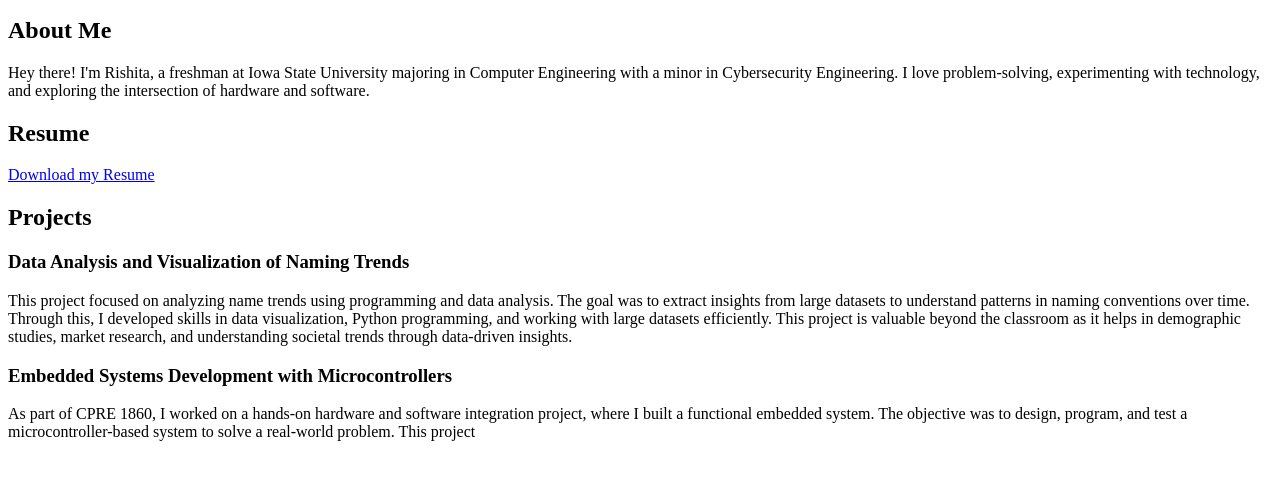
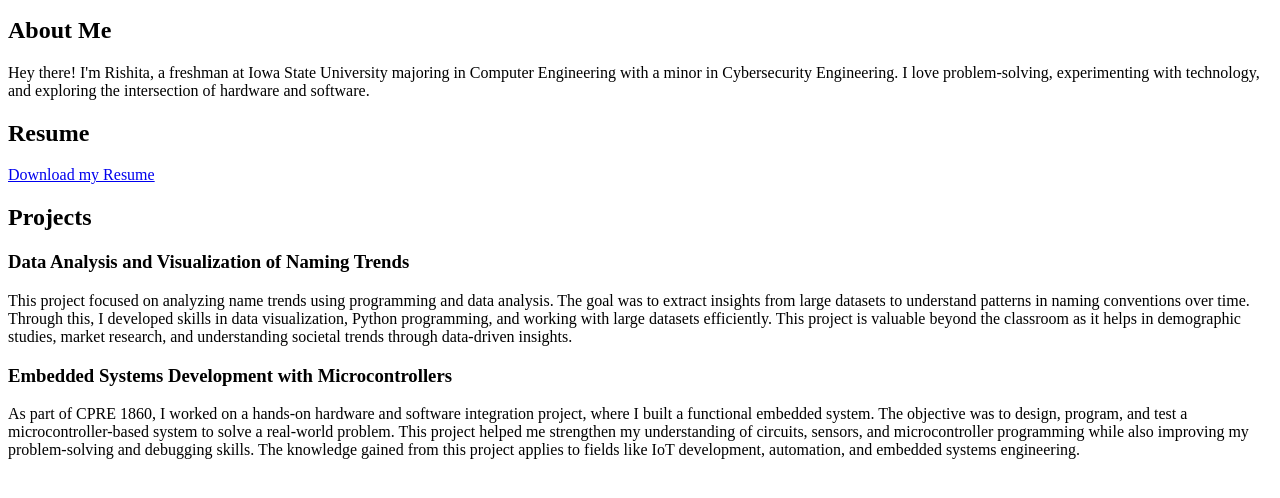
Before and after one commit to rishitaa25/Rishita_Portfolio, a plain HTML site: page index.html in a window 1280 px wide. Shown: the part 152-650 px from the top of the page. Drawn offline with Linux system fonts and the light colour scheme.

Commit message:
Update index.html

```diff
--- a/index.html
+++ b/index.html
@@ -42,7 +42,12 @@
         <h3>Embedded Systems Development with Microcontrollers</h3>
         <p>
             As part of CPRE 1860, I worked on a hands-on hardware and software integration project, where I built a functional embedded system.
-            The objective was to design, program, and test a microcontroller-based system to solve a real-world problem. This project
+            The objective was to design, program, and test a microcontroller-based system to solve a real-world problem. This project helped me
+            strengthen my understanding of circuits, sensors, and microcontroller programming while also improving my problem-solving and debugging skills.
+            The knowledge gained from this project applies to fields like IoT development, automation, and embedded systems engineering.
+        </p>
+    </article>
+</section>
 
 </body>
 </html>
```
